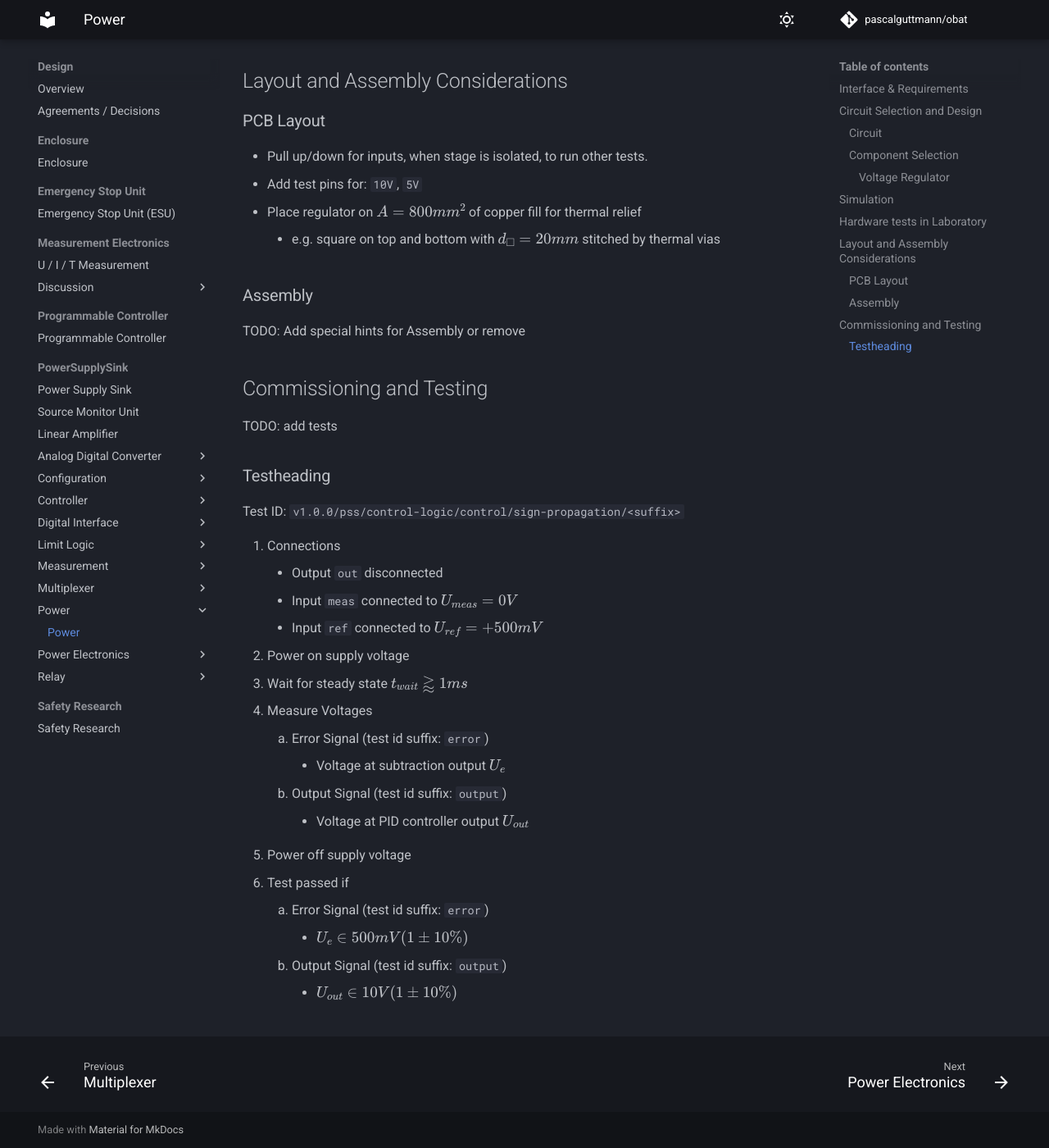
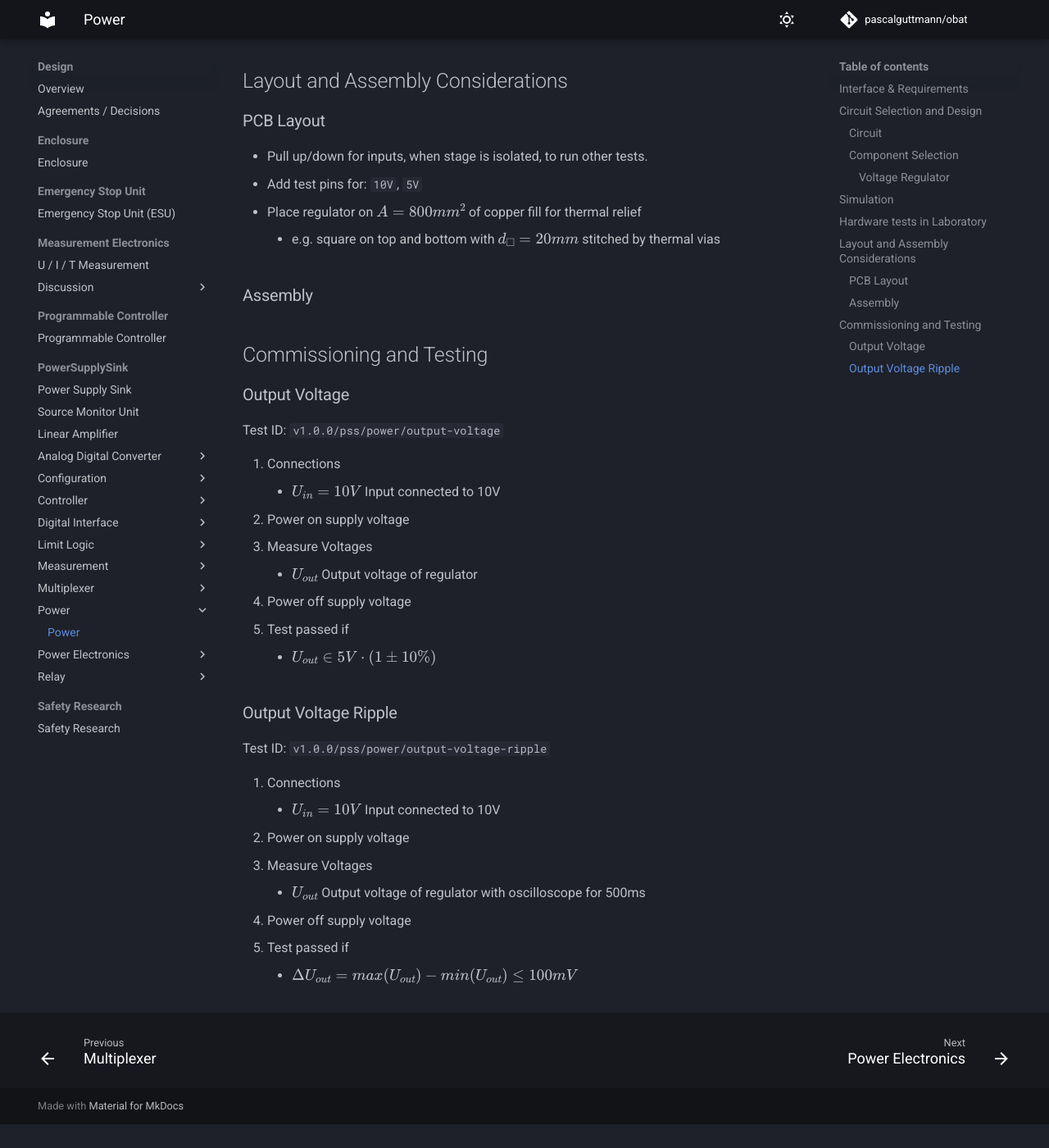
Before and after one commit to pascalguttmann/obat, an MkDocs documentation site: the page built from docs/design/pss/power/power.md, in a window 1280 px wide and 1400 px high, scrolled down 2256 px. Shown: the whole window at 82% size. Built offline with MkDocs 1.6.1 and Material for MkDocs 9.7.7, drawn with Linux system fonts in a browser that asks for light colours; comment, search, counter and statistics services are not loaded; after the commit the page ends 3627 px from its top, so only the background shows below that.

Commit message:
add power testcases

```diff
--- a/docs/design/pss/power/power.md
+++ b/docs/design/pss/power/power.md
@@ -93,30 +93,30 @@ Not available.
 
 ### Assembly
 
-TODO: Add special hints for Assembly or remove
-
 ## Commissioning and Testing
 
-TODO: add tests
+### Output Voltage
 
-### Testheading
-
-Test ID: `v1.0.0/pss/control-logic/control/sign-propagation/<suffix>`
+Test ID: `v1.0.0/pss/power/output-voltage`
 
 1. Connections
-    - Output `out` disconnected
-    - Input `meas` connected to $U_{meas} = 0V$
-    - Input `ref` connected to $U_{ref} = +500mV$
+    - $U_{in} = 10V$ Input connected to 10V
 2. Power on supply voltage
-3. Wait for steady state $t_{wait} \gtrapprox 1ms$
-4. Measure Voltages
-    1. Error Signal (test id suffix: `error`)
-        - Voltage at subtraction output $U_{e}$
-    2. Output Signal (test id suffix: `output`)
-        - Voltage at PID controller output $U_{out}$
-5. Power off supply voltage
-6. Test passed if
-    1. Error Signal (test id suffix: `error`)
-        - $U_{e} \in 500mV (1 \pm 10\%)$
-    2. Output Signal (test id suffix: `output`)
-        - $U_{out} \in 10V (1 \pm 10\%)$
+3. Measure Voltages
+    - $U_{out}$ Output voltage of regulator
+4. Power off supply voltage
+5. Test passed if
+    - $U_{out} \in 5V \cdot (1 \pm 10\%)$
+
+### Output Voltage Ripple
+
+Test ID: `v1.0.0/pss/power/output-voltage-ripple`
+
+1. Connections
+    - $U_{in} = 10V$ Input connected to 10V
+2. Power on supply voltage
+3. Measure Voltages
+    - $U_{out}$ Output voltage of regulator with oscilloscope for 500ms
+4. Power off supply voltage
+5. Test passed if
+    - $\Delta U_{out} = max(U_{out}) - min(U_{out}) \leq 100mV$
```
